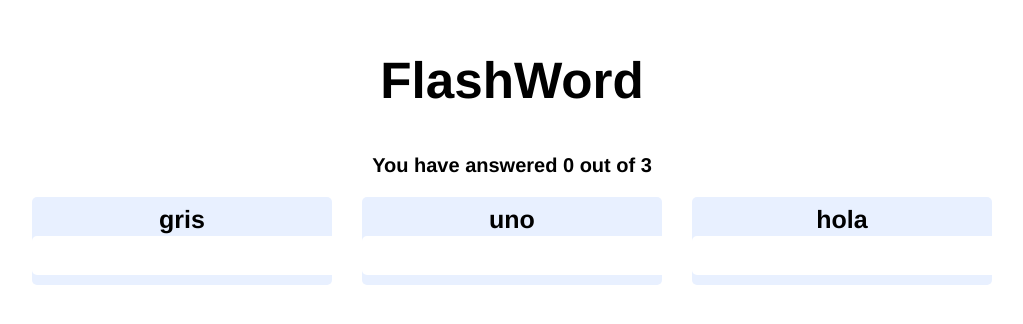
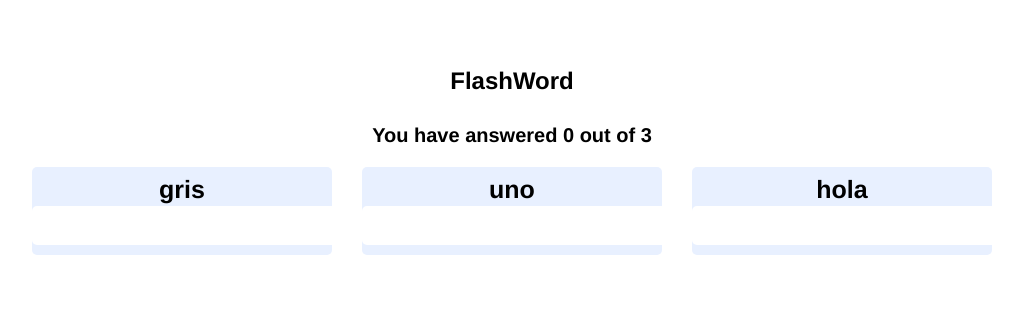
Before and after one commit to FarmData2/Vue3-WebDev-Kit, a Vue app in the folder web-projects/flashword-vite/: page / in a window 1280 px wide. Shown: the part 278-602 px from the top of the page, without its empty margins (128-1151 px from the left). Built offline with nearby package versions, Linux system fonts and the light colour scheme.

Commit message:
adds a data-cy for the app-header

```diff
--- a/web-projects/flashword-vite/src/App.vue
+++ b/web-projects/flashword-vite/src/App.vue
@@ -57,7 +57,7 @@ export default {
 
 <template>
   <div id="app" v-cloak>
-    <h1>FlashWord</h1>
+    <h2 data-cy="app-header">FlashWord</h2>
 
     <p v-if="completed" id="completed">
       Great work, you have completed all the words!
```
Also changed, not shown: 1 other file (tests, documents, lock files or other folders).
